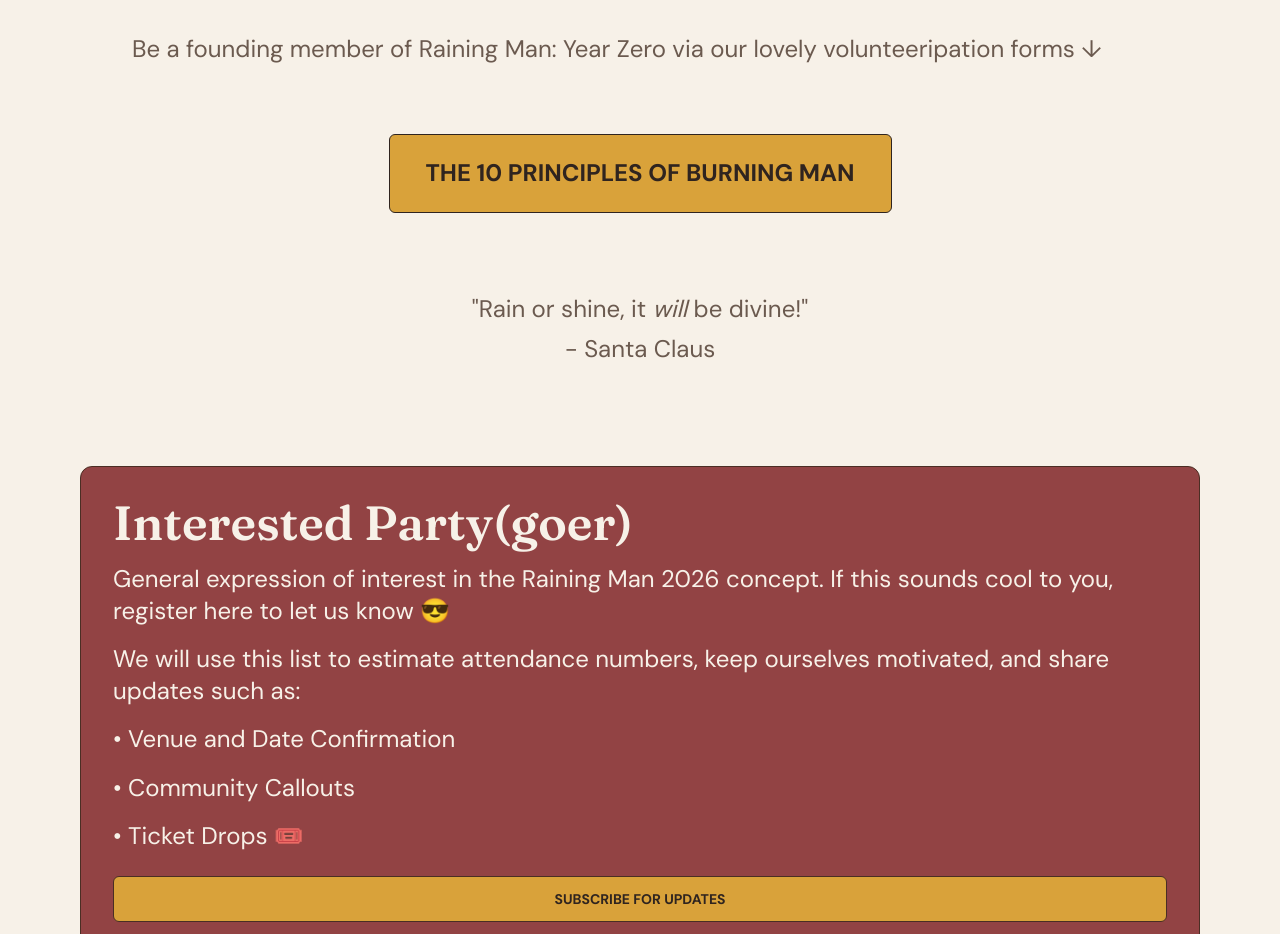
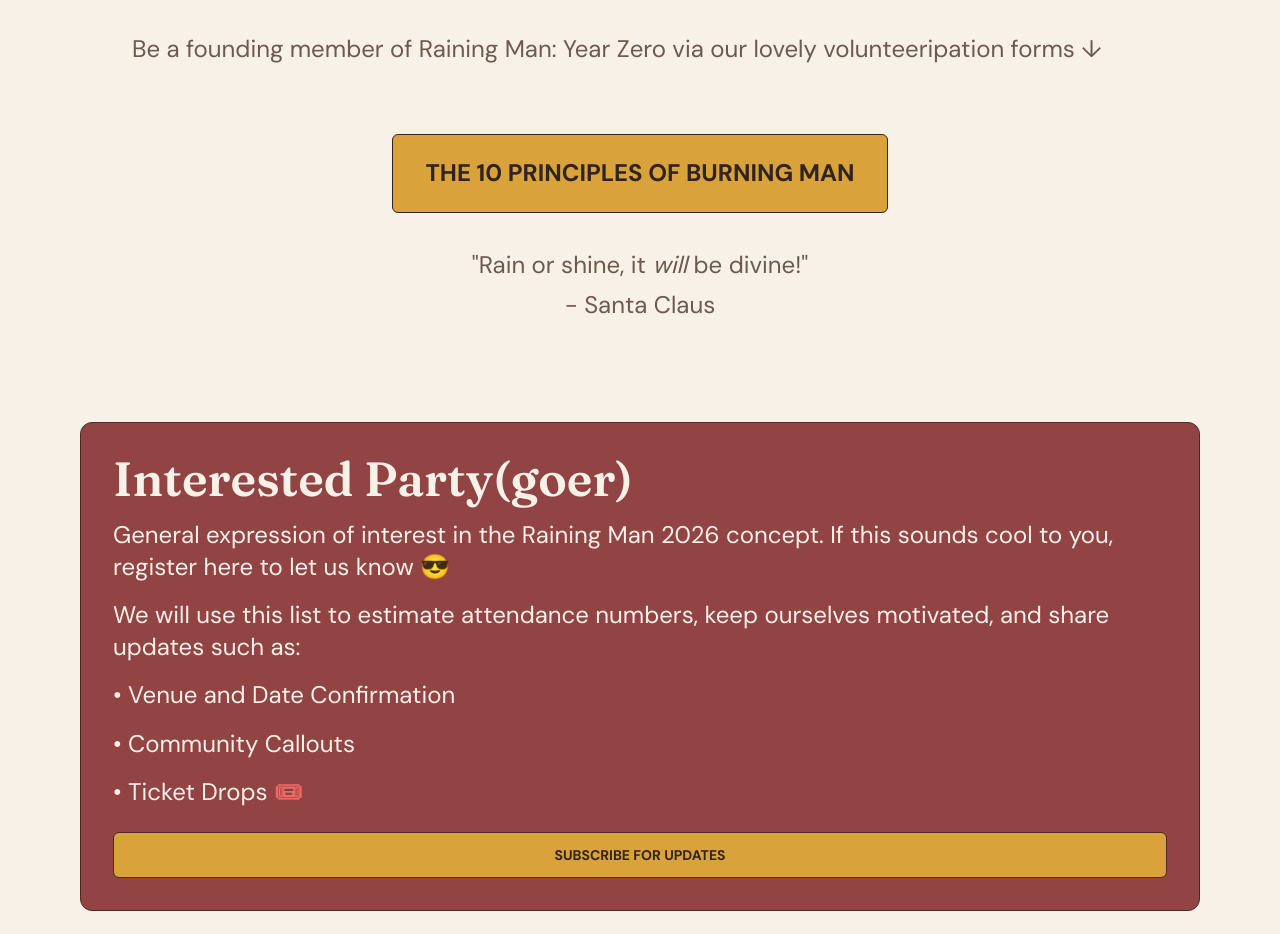
Before and after one commit to noalbalint/rainingman, a React (Vite) app: page / in a window 1280 px wide. Shown: the part 1440-2374 px from the top of the page. Built offline with nearby package versions, Linux system fonts and the light colour scheme.

Commit message:
Fix formatting for quote

```diff
--- a/src/screens/RainingmanHome/sections/EventVisionSection/EventVisionSection.tsx
+++ b/src/screens/RainingmanHome/sections/EventVisionSection/EventVisionSection.tsx
@@ -34,6 +34,7 @@ export const EventVisionSection = (): JSX.Element => {
             </p>
           </div>
         </div>
+        <div>
           <Button
             type="button"
             className="h-auto min-h-[79px] w-full max-w-[503px] whitespace-normal rounded-md border border-[#2f241f] bg-[#d9a23a] px-8 py-[11px] [font-family:'DM_Sans',Helvetica] text-xl font-bold leading-normal text-[#2f241f] shadow-none hover:bg-[#d9a23a] focus-visible:ring-[#2f241f] lg:text-2xl"
@@ -41,12 +42,13 @@ export const EventVisionSection = (): JSX.Element => {
             <a target="_blank" href="https://burningman.org/about-us/10-principles/">THE 10 PRINCIPLES OF BURNING MAN</a>
           </Button>
           <div>
-          <p className="m-0 pt-3 w-full max-w-[1097px] text-center [font-family:'DM_Sans',Helvetica] text-xl font-normal leading-[1.7] tracking-[0] text-[#6b5a4f] lg:text-2xl lg:leading-[40.8px]">
+            <p className="m-0 pt-8 w-full max-w-[1097px] text-center [font-family:'DM_Sans',Helvetica] text-xl font-normal leading-[1.7] tracking-[0] text-[#6b5a4f] lg:text-2xl lg:leading-[40.8px]">
               "Rain or shine, it <i>will</i> be divine!"
             </p>
-          <p className="m-0 pt-0 w-full max-w-[1097px] text-center [font-family:'DM_Sans',Helvetica] text-xl font-normal leading-[1.7] tracking-[0] text-[#6b5a4f] lg:text-2xl lg:leading-[40.8px]">
+            <p className="m-0 w-full max-w-[1097px] text-center [font-family:'DM_Sans',Helvetica] text-xl font-normal leading-[1.7] tracking-[0] text-[#6b5a4f] lg:text-2xl lg:leading-[40.8px]">
               - Santa Claus
             </p>
+          </div>
         </div>
       </div>
     </section>
```
Lines whose indentation alone changed are shown as unchanged.
